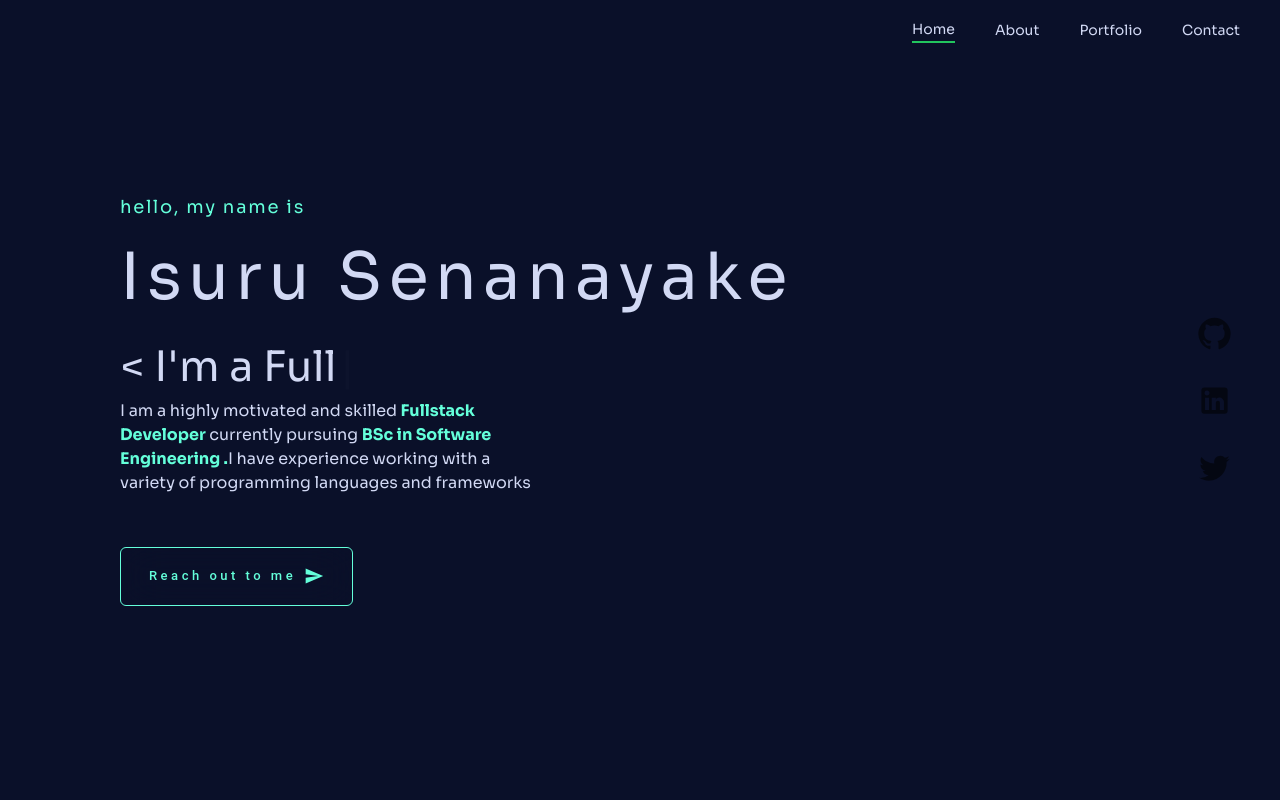
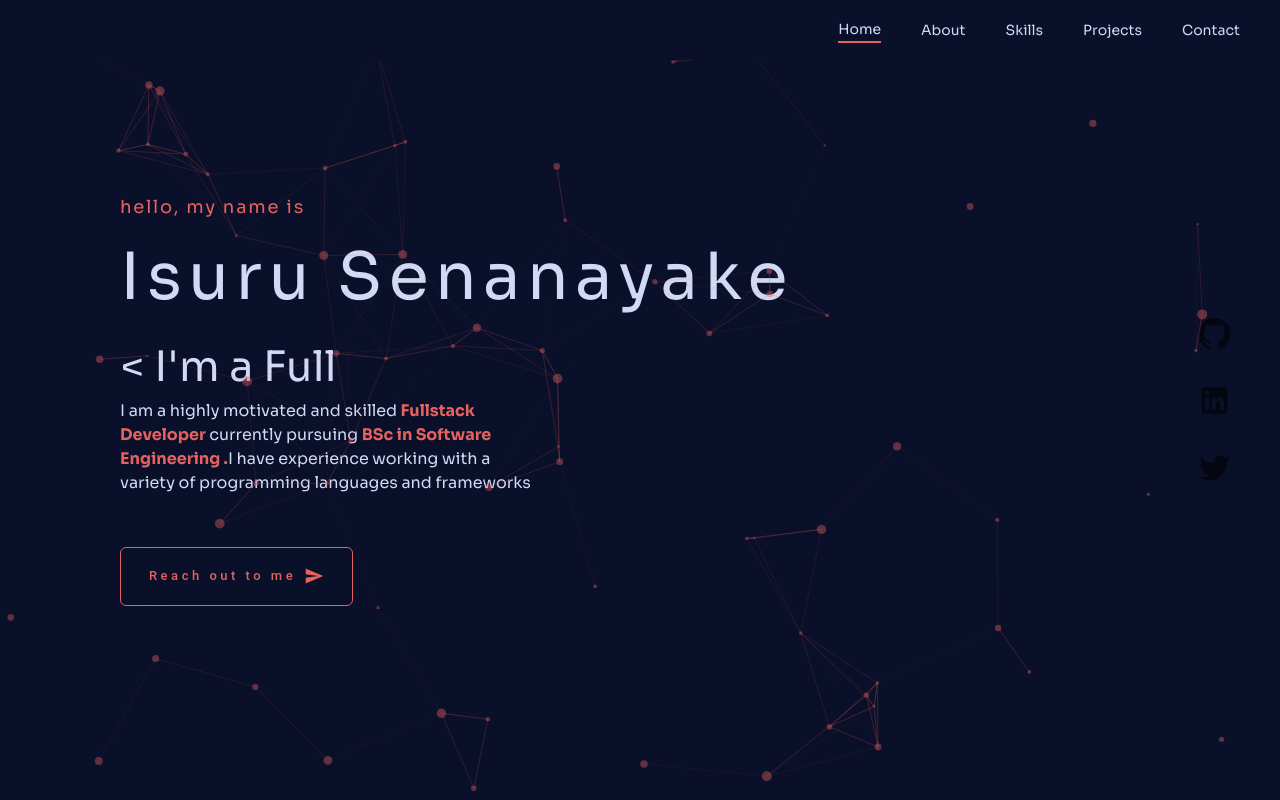
Before and after one commit to isurumanoddev/M-Portfolio-Next.js, a Next.js app: page / in a window 1280 px wide. Built offline with nearby package versions, Linux system fonts and the light colour scheme.

Commit message:
Redesign and UI update for better user experience

```diff
--- a/app/globals.css
+++ b/app/globals.css
@@ -4,7 +4,7 @@
 
 @layer components {
     .contactInput {
-        @apply focus:text-[#64FFDA]/80 hover:border-[#64FFDA]/60  outline-none bg-slate-400/10 rounded-sm border-b px-6 py-4  text-gray-300 placeholder-gray-500 transition-all w-full text-[14px] md:text-[16px] focus:border-[#64FFDA]
+        @apply focus:text-[#E76161]/80 hover:border-[#E76161]/60 backdrop-blur-md outline-none bg-slate-400/10 rounded-sm border-b px-6 py-4  text-gray-300 placeholder-gray-500 transition-all w-full text-[14px] md:text-[16px] focus:border-[#E76161]
     }
 }
 
@@ -26,6 +26,8 @@
 /*    rgb(var(--background-start-rgb));*/
 /*}*/
 :root {
+    --color-3: #76161;
+
     --color-bg: rgb(10, 16, 41);
     --color1: #131b30;
     --color2: #131b30;
@@ -68,13 +70,13 @@ body {
     gap: 8px !important;
     padding:17px 28px !important;
     font-size: 13px !important;
-    color: var(--color-primary) !important;
+    color: #E76161 !important;
     background-color: transparent !important;
 
     border-radius: 6px !important;
 
     margin-right: 10px !important;
-    border: 1.5px solid rgba(100,255,218) !important;
+    border: 1.5px solid #E76161 !important;
     transition: all 0.2s ease-in;
     text-transform: none!important;
     font-weight: 500;
@@ -101,12 +103,12 @@ body {
     padding:17px 28px !important;
     font-size: 17px !important;
     color: var(--color-bg) !important;
-    background-color: rgba(100,255,218,0.7) !important;
+    background-color: #E76161 !important;
 
     border-radius: 6px !important;
 
     margin-right: 10px !important;
-    border: 1.5px solid rgba(100,255,218) !important;
+    border: 1.5px solid #E76161 !important;
     transition: all 0.2s ease-in;
     text-transform: none!important;
     font-weight: 600;
@@ -129,13 +131,13 @@ body {
     gap: 8px !important;
     padding:8px 14px !important;
     font-size: 13px !important;
-    color: var(--color-primary) !important;
+    color: #E76161 !important;
     background-color: transparent !important;
 
     border-radius: 6px !important;
 
 
-    border: 1.5px solid rgba(100,255,218) !important;
+    border: 1.5px solid #E76161 !important;
     transition: all 0.2s ease-in;
     text-transform: none!important;
     font-weight: 500;
@@ -143,8 +145,8 @@ body {
 
 }
 
-.button3:hover {
-    background-color: rgba(153, 226, 230, 0.2) !important;
-    color: white !important;
+/*.button3:hover {*/
+/*    background-color: rgba(153, 226, 230, 0.2) !important;*/
+/*    color: white !important;*/
 
-}
+/*}*/
--- a/app/page.js
+++ b/app/page.js
@@ -8,7 +8,7 @@ import Projects from "@/components/Projects";
 
 export default function Home() {
     return (
-        <div className={"h-screen snap-y snap-normal overflow-x-hidden overflow-y-scroll z-0 scrollbar-track-gray-400/20 scrollbar-thumb-[#64FFDA] scrollbar-thin"}>
+        <div className={"h-screen snap-y snap-normal overflow-x-hidden overflow-y-scroll z-0 scrollbar-track-gray-400/20 scrollbar-thumb-[#E76161] scrollbar-thin"}>
             <Header/>
             <section id={"hero"} className={"snap-center"}>
                 <Hero/>
@@ -22,9 +22,9 @@ export default function Home() {
               <section id={"projects"} className={"snap-center"}>
                 <Projects/>
             </section>
-            <section id={"portfolio"} className={"snap-center"}>
-                <Portfolio/>
-            </section>
+            {/*<section id={"portfolio"} className={"snap-center"}>*/}
+            {/*    <Portfolio/>*/}
+            {/*</section>*/}
             <section id={"#contact"} className={"snap-center"}>
                 <Contact/>
             </section>
--- a/components/Header.js
+++ b/components/Header.js
@@ -19,12 +19,13 @@ function Header() {
                 // animate={{x: 0,opacity:1,scale:1}}
                 // transition={{duration:1.5}}
             >
-                <div className={"border-b-2 border-b-green-500"}><Link
-                    className={" text-sm transition hover:text-[#64FFDA]"} href="#hero">Home</Link></div>
-                <div className={""}><Link className={" text-sm transition hover:text-[#64FFDA]"} href="#about">About</Link></div>
-                <div className={""}><Link className={" text-sm transition hover:text-[#64FFDA]"} href="#portfolio">Portfolio</Link>
+                <div className={"border-b-2 border-b-[#E76161]" }><Link
+                    className={" text-sm transition duration-150 hover:text-[#E76161]"} href="#hero">Home</Link></div>
+                <div className={""}><Link className={" text-sm transition duration-150 hover:text-[#E76161]"} href="#about">About</Link></div>
+                <div className={""}><Link className={" text-sm transition duration-150 hover:text-[#E76161]"} href="#skills">Skills</Link></div>
+                <div className={""}><Link className={" text-sm transition duration-150 hover:text-[#E76161]"} href="#portfolio">Projects</Link>
                 </div>
-                <div className={""}><Link className={" text-sm transition hover:text-[#64FFDA]"} href="#contact">Contact</Link></div>
+                <div className={""}><Link className={" text-sm transition duration-150 hover:text-[#E76161]"} href="#contact">Contact</Link></div>
 
             </motion.div>
         </header>
--- a/components/Hero.js
+++ b/components/Hero.js
@@ -32,7 +32,7 @@ function Hero() {
             <div className="px-4 md:px-10 md:mx-auto mt-10 md:mt-0 flex flex-col justify-center items-start">
                 <div className="flex flex-col gap-2 md:gap-1 relative">
 
-                    <div className="text-[15px] md:text-[16px] lg:text-[18px] text-[#64FFDA] tracking-widest">hello, my
+                    <div className="text-[15px] md:text-[16px] lg:text-[18px] text-[#E76161] tracking-widest">hello, my
                         name is
                     </div>
 
@@ -45,14 +45,14 @@ function Hero() {
                     <div className="h-auto md:h-[60px] text-[24px] md:text-[35px] lg:text-[42px]">
                         <p>
                             <span>{text}</span>
-                            <Cursor curorColor={"#F7AB0A"}/>
+                            <Cursor curorColor={"#E76161"}/>
                         </p>
 
                     </div>
 
                     <p className="text-[14px] md:text-[16px] w-3/4  md:w-1/2 lg:w-2/5 pb-4">I am a highly motivated and
-                        skilled<strong className="text-[#64FFDA]"> Fullstack Developer
-                        </strong> currently pursuing <strong className="text-[#64FFDA]"> BSc in Software Engineering
+                        skilled<strong className="text-[#E76161]"> Fullstack Developer
+                        </strong> currently pursuing <strong className="text-[#E76161]"> BSc in Software Engineering
                             .</strong>I have
                         experience
                         working with a variety of programming languages and frameworks
@@ -88,59 +88,59 @@ function Hero() {
 
             </div>
 
-            {/*<Particles*/}
-            {/*    id="tsparticles"*/}
-            {/*    init={particlesInit}*/}
-            {/*    loaded={particlesLoaded}*/}
-            {/*    options={{*/}
+            <Particles
+                id="tsparticles"
+                init={particlesInit}
+                loaded={particlesLoaded}
+                options={{
 
-            {/*        background: {*/}
-            {/*            color: {*/}
-            {/*                value: "",*/}
-            {/*            },*/}
-            {/*        }, fpsLimit: 120, interactivity: {*/}
-            {/*            events: {*/}
-            {/*                onClick: {*/}
-            {/*                    enable: true, mode: "push",*/}
-            {/*                }, onHover: {*/}
-            {/*                    enable: true, mode: "repulse",*/}
-            {/*                }, resize: true,*/}
-            {/*            }, modes: {*/}
-            {/*                push: {*/}
-            {/*                    quantity: 4,*/}
-            {/*                }, repulse: {*/}
-            {/*                    distance: 200, duration: 0.4,*/}
-            {/*                },*/}
-            {/*            },*/}
-            {/*        }, particles: {*/}
-            {/*            color: {*/}
-            {/*                value: "#64FFDA",*/}
-            {/*            },*/}
+                    background: {
+                        color: {
+                            value: "",
+                        },
+                    }, fpsLimit: 120, interactivity: {
+                        events: {
+                            onClick: {
+                                enable: true, mode: "push",
+                            }, onHover: {
+                                enable: true, mode: "repulse",
+                            }, resize: true,
+                        }, modes: {
+                            push: {
+                                quantity: 4,
+                            }, repulse: {
+                                distance: 200, duration: 0.4,
+                            },
+                        },
+                    }, particles: {
+                        color: {
+                            value: "#E76161",
+                        },
 
-            {/*            links: {*/}
-            {/*                color: "#99e2e6", distance: 150, enable: true, opacity: 0.3, width: 1,*/}
-            {/*            }, collisions: {*/}
-            {/*                enable: true,*/}
-            {/*            }, move: {*/}
-            {/*                direction: "none", enable: true, outModes: {*/}
-            {/*                    default: "bounce",*/}
-            {/*                }, random: false, speed: 1, straight: false,*/}
-            {/*            }, number: {*/}
-            {/*                density: {*/}
-            {/*                    enable: true, area: 1000,*/}
-            {/*                }, value: 80,*/}
-            {/*            }, opacity: {*/}
-            {/*                value: 0.4,*/}
-            {/*            }, shape: {*/}
-            {/*                type: "circle",*/}
-            {/*            }, size: {*/}
-            {/*                value: {min: 1, max: 5},*/}
-            {/*            },*/}
-            {/*        }, detectRetina: true*/}
+                        links: {
+                            color: "#E76161", distance: 150, enable: true, opacity: 0.2, width: 1,
+                        }, collisions: {
+                            enable: true,
+                        }, move: {
+                            direction: "none", enable: true, outModes: {
+                                default: "bounce",
+                            }, random: false, speed: 1, straight: false,
+                        }, number: {
+                            density: {
+                                enable: true, area: 1000,
+                            }, value: 80,
+                        }, opacity: {
+                            value: 0.4,
+                        }, shape: {
+                            type: "circle",
+                        }, size: {
+                            value: {min: 1, max: 5},
+                        },
+                    }, detectRetina: true
 
 
-            {/*    }}*/}
-            {/*/>*/}
+                }}
+            />
         </div>
 
     );
--- a/components/Projects.js
+++ b/components/Projects.js
@@ -14,7 +14,7 @@ function Projects() {
             <h3 className={"absolute uppercase top-14 text-2xl text-center tracking-[20px]"}>Projects</h3>
 
 
-            <div className={"w-full space-x-5 flex overflow-x-scroll overflow-y-hidden snap-x snap-mandatory z-20 scrollbar-track-gray-400/20 scrollbar-thumb-[#64FFDA] scrollbar-thin p-10 "}>
+            <div className={"w-full space-x-5 flex overflow-x-scroll overflow-y-hidden snap-x snap-mandatory z-20 scrollbar-track-gray-400/20 scrollbar-thumb-[#E76161] scrollbar-thin p-10 "}>
                 <ProjectCard/>
                 <ProjectCard/>
                 <ProjectCard/>
```
Also changed, not shown: components/ProjectCard.js (+10 -9 lines).
